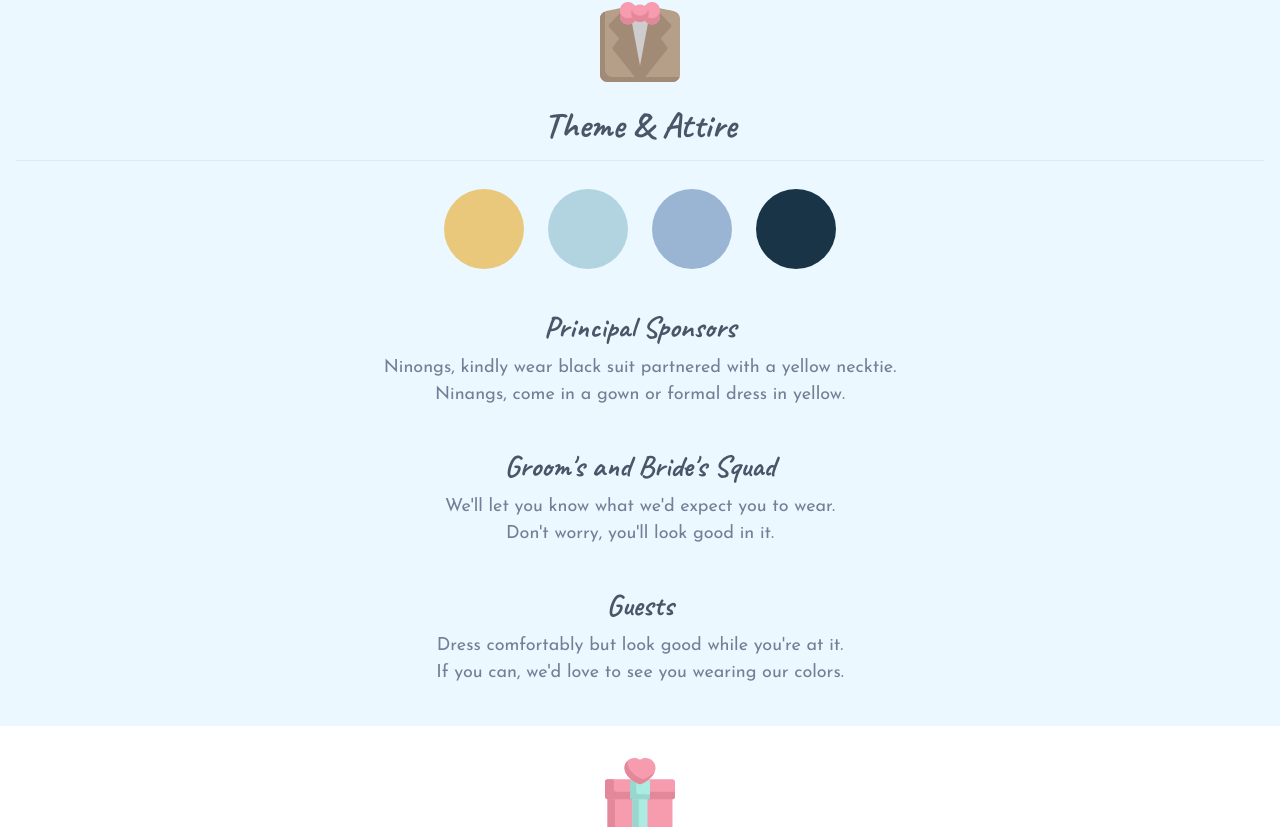
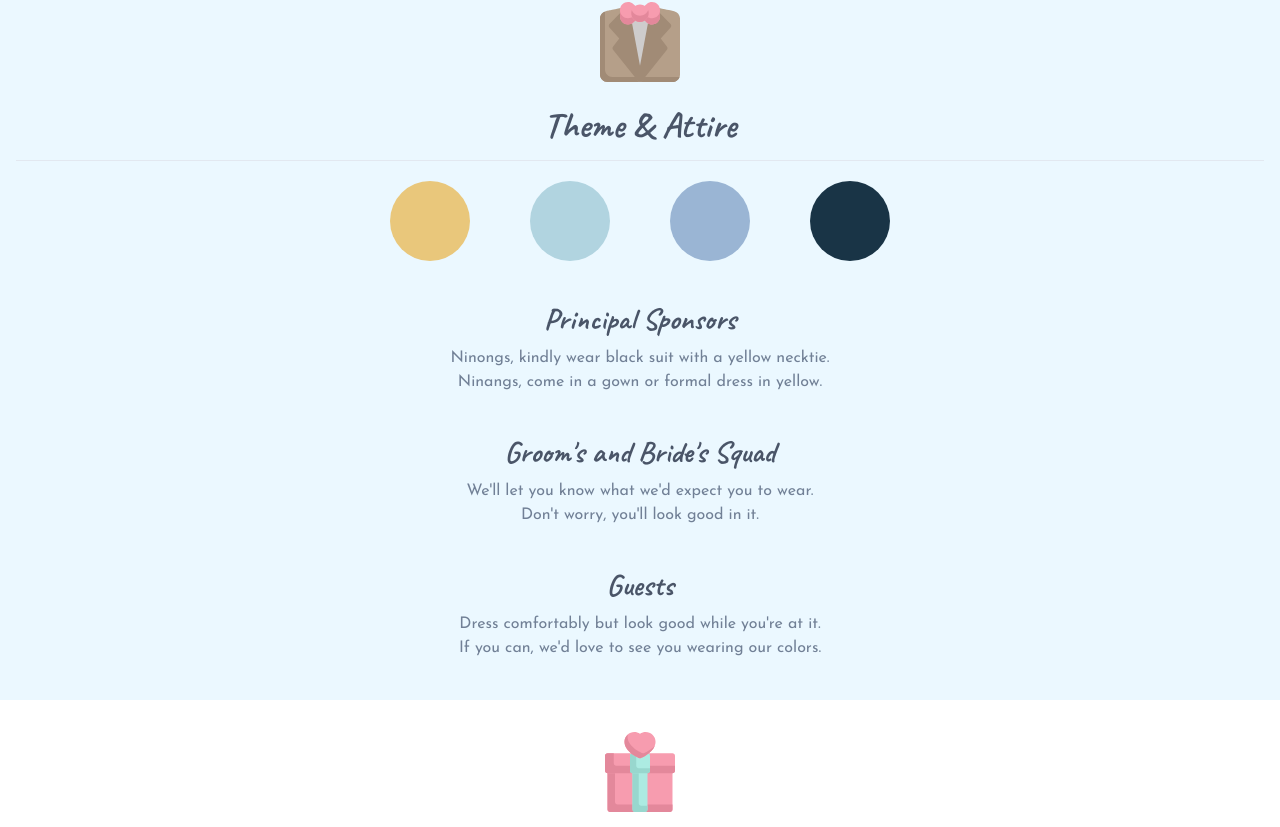
Before and after one commit to vnnycnza/kasalasak, a Vue app: page /event in a window 1280 px wide. Shown: the part 973-1800 px from the top of the page. Built offline with nearby package versions, Linux system fonts and the light colour scheme; a web font is replaced by a local one; what vue-ellipse-progress would draw is missing.

Commit message:
Add rsvp page

```diff
--- a/src/pages/Event.vue
+++ b/src/pages/Event.vue
@@ -384,22 +384,58 @@
 
 
           <!-- Colors -->
-          <div class="flex item-center justify-center pt-4">
-            <div class="flex">
-              <div class="my-3 px-3 w-1/2 sm:w-1/4 md:w-1/2 lg:w-1/4 xl:w-1/4">
-                <div class="rounded-full h-20 w-20 flex items-center justify-center bg-theme-300"></div>
+          <div class="flex items-center justify-center px-16 pt-2 mx-auto">
+            <div class="flex flex-wrap overflow-hidden md:w-1/2">
+              <div class="
+                my-3
+                px-3
+                w-1/2
+                overflow-hidden
+                sm:w-1/4
+                md:w-1/2
+                lg:w-1/4
+                xl:w-1/4"
+              >
+                <div class="mx-auto rounded-full h-20 w-20 items-center justify-center bg-theme-300"></div>
               </div>
 
-              <div class="my-3 px-3 w-1/2 sm:w-1/4 md:w-1/2 lg:w-1/4 xl:w-1/4">
-                <div class="rounded-full h-20 w-20 flex items-center justify-center bg-theme-50"></div>
+              <div class="
+                my-3
+                px-3
+                w-1/2
+                overflow-hidden
+                sm:w-1/4
+                md:w-1/2
+                lg:w-1/4
+                xl:w-1/4"
+              >
+                <div class="mx-auto rounded-full h-20 w-20 flex items-center justify-center bg-theme-50"></div>
               </div>
 
-              <div class="my-3 px-3 w-1/2 sm:w-1/4 md:w-1/2 lg:w-1/4 xl:w-1/4">
-                <div class="rounded-full h-20 w-20 flex items-center justify-center bg-theme-100"></div>
+              <div class="
+                my-3
+                px-3
+                w-1/2
+                overflow-hidden
+                sm:w-1/4
+                md:w-1/2
+                lg:w-1/4
+                xl:w-1/4"
+              >
+                <div class="mx-auto rounded-full h-20 w-20 flex items-center justify-center bg-theme-100"></div>
               </div>
 
-              <div class="my-3 px-3 w-1/2 sm:w-1/4 md:w-1/2 lg:w-1/4 xl:w-1/4">
-                <div class="rounded-full h-20 w-20 flex items-center justify-center bg-theme-200"></div>
+              <div class="
+                my-3
+                px-3
+                w-1/2
+                overflow-hidden
+                sm:w-1/4
+                md:w-1/2
+                lg:w-1/4
+                xl:w-1/4"
+              >
+                <div class="mx-auto rounded-full h-20 w-20 flex items-center justify-center bg-theme-200"></div>
               </div>
             </div>
           </div>
@@ -407,34 +443,34 @@
           <!-- Attire -->
           <div class="flex-col item-center justify-center items-center text-center">
             <div class="my-3 p-3 w-full overflow-hidden">
-              <div class="flex-1 space-y-1">
-                <div class="text-3xl text-gray-700 font-caveat">
+              <div class="flex-1 space-y-1 px-4">
+                <div class="text-2xl md:text-3xl text-gray-700 font-caveat">
                   Principal Sponsors
                 </div>
-                <div class="text-lg text-gray-600 font-body">
-                  Ninongs, kindly wear black suit partnered with a yellow necktie. <br>
+                <div class="text-base text-gray-600 font-body">
+                  Ninongs, kindly wear black suit with a yellow necktie. <br>
                   Ninangs, come in a gown or formal dress in yellow.
                 </div>
               </div>
             </div>
 
             <div class="my-3 p-3 w-full overflow-hidden">
-              <div class="flex-1 space-y-1">
-                <div class="text-3xl text-gray-700 font-caveat">
+              <div class="flex-1 space-y-1 px-4">
+                <div class="text-2xl md:text-3xl text-gray-700 font-caveat">
                   Groom's and Bride's Squad
                 </div>
-                <div class="text-lg text-gray-600 font-body">
+                <div class="text-base text-gray-600 font-body">
                   We'll let you know what we'd expect you to wear. <br> Don't worry, you'll look good in it.
                 </div>
               </div>
             </div>
 
             <div class="my-3 p-3 w-full overflow-hidden">
-              <div class="flex-1 space-y-1">
-                <div class="text-3xl text-gray-700 font-caveat">
+              <div class="flex-1 space-y-1 px-4">
+                <div class="text-2xl md:text-3xl text-gray-700 font-caveat">
                   Guests
                 </div>
-                <div class="text-lg text-gray-600 font-body">
+                <div class="text-base text-gray-600 font-body">
                   Dress comfortably but look good while you're at it. <br> If you can, we'd love to see you wearing our colors.
                 </div>
               </div>
@@ -469,12 +505,19 @@
           <div class="flex-col item-center justify-center items-center text-center">
             <div class="my-3 p-3 w-full overflow-hidden">
               <div class="flex-1 space-y-1">
-                <div class="text-3xl text-gray-700 font-caveat">
+                <div class="text-2xl md:text-3xl text-gray-700 font-caveat">
                   We are grateful for you
                 </div>
-                <div class="text-lg text-gray-600 font-body">
+                <div class="mx-auto text-base text-gray-600 font-body">
                   You're part of this celebration because you have a huge part in our life. <br>
                   For that, we want to let you know that we appreciate you. <br>
+                </div>
+              </div>
+              <div class="flex-1 space-y-1 mt-6">
+                <div class="text-2xl md:text-3xl text-gray-700 font-caveat">
+                  Thank you
+                </div>
+                <div class="mx-auto text-base text-gray-600 font-body">
                   Your presence and prayers are the best gifts you can bless us with. <br>
                   But if you desire to give nonetheless, a monetary gift is what we suggest. <br>
                 </div>
```
Also changed, not shown: src/pages/Rsvp.vue (+58 -1 lines).
